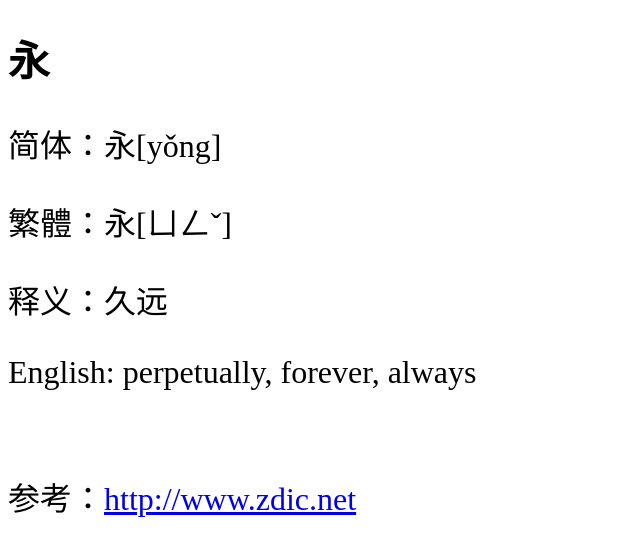
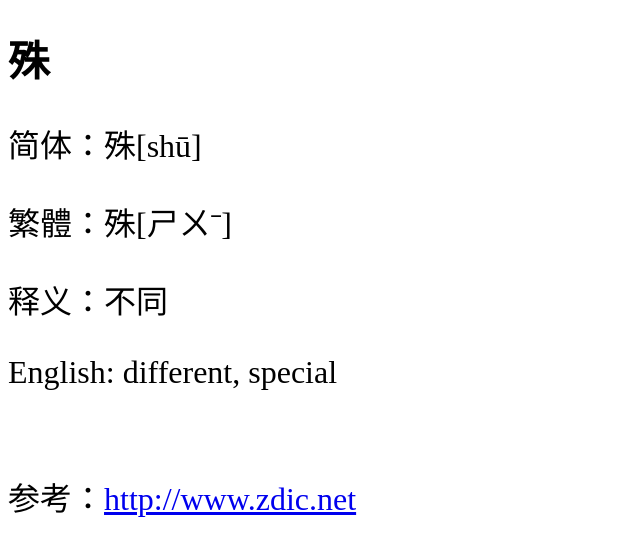
Before and after one commit to shengzhe/livecalligraphy, a Jekyll site: the page built from _posts/2012-08-31-LanTing-157.html, in a window 1280 px wide. Shown: the top 556 px of the page, without its empty margins (0-640 px from the left). Built offline with Jekyll 4.4.1, drawn with Linux system fonts in a browser that asks for light colours; Markdown is read by kramdown in place of the engine named in the settings.

Commit message:
Update 2012-08-31-LanTing-157.html

```diff
--- a/_posts/2012-08-31-LanTing-157.html
+++ b/_posts/2012-08-31-LanTing-157.html
@@ -1,11 +1,11 @@
 ---
 layout: default
-title: 兰亭集序第1个字 (1st character of Lan Ting)
+title: 兰亭集序第157个字 (157th character of Lan Ting)
 ---
-<h1>永</h1>
-<p>简体：永[yǒng]</p>
-<p>繁體：永[ㄩㄥˇ]</p>
-<p>释义：久远</p>
-<p>English: perpetually, forever, always</p>
+<h1>殊</h1>
+<p>简体：殊[shū]</p>
+<p>繁體：殊[ㄕㄨˉ]</p>
+<p>释义：不同</p>
+<p>English: different, special</p>
 <br/>
-<p>参考：<a href="http://www.zdic.net/zd/zi/ZdicE6ZdicB0ZdicB8.htm">http://www.zdic.net</a></p>
+<p>参考：<a href="http://www.zdic.net/z/1c/js/6B8A.htm">http://www.zdic.net</a></p>
```
